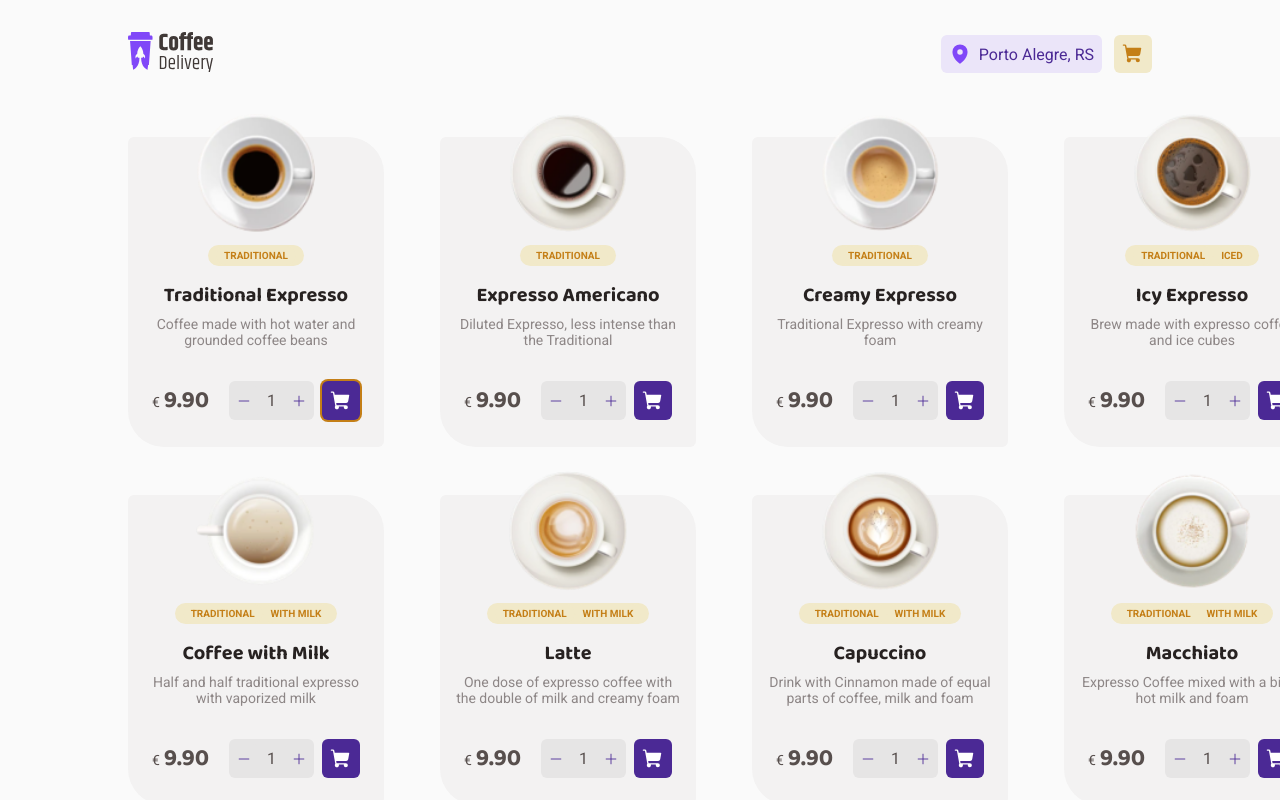
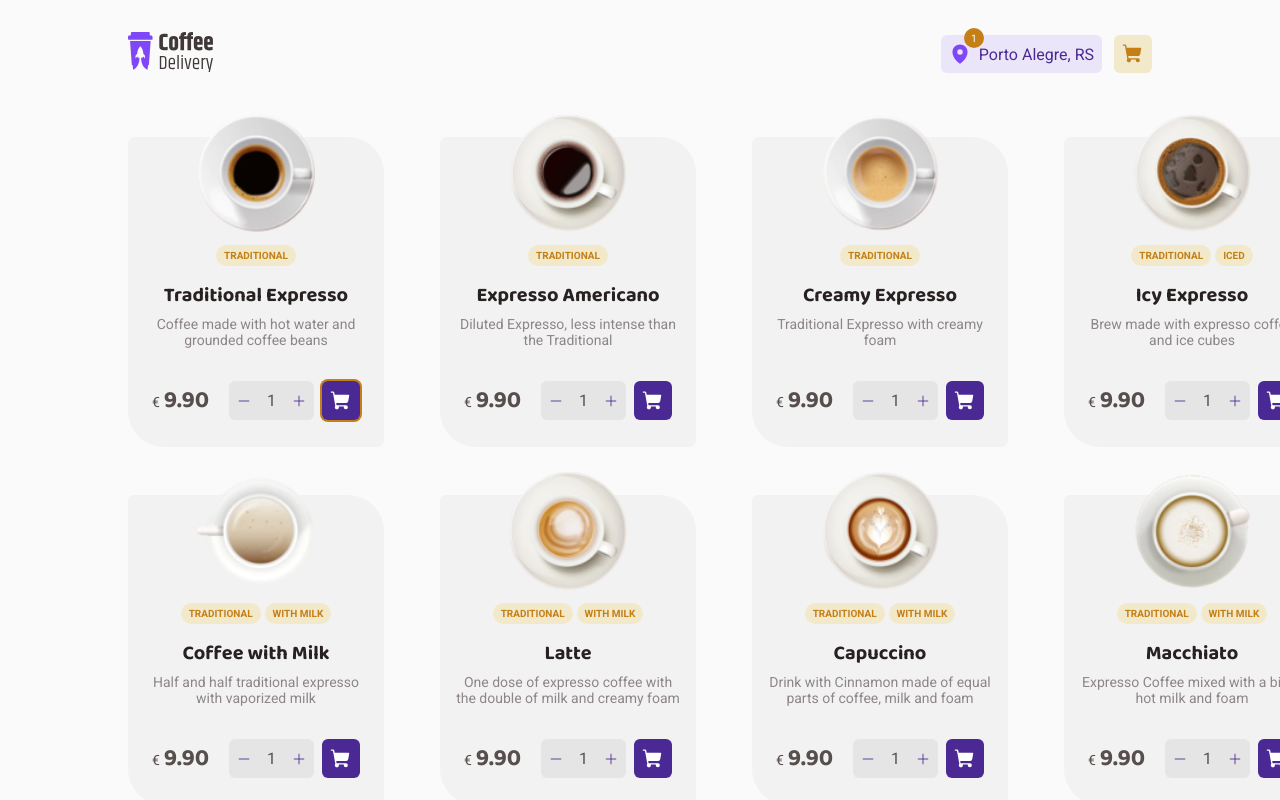
Before and after one commit to fernandofreamunde/challenge-coffee, a React (Vite) app: page / in a window 1280 px wide. Both pictures are taken after a click on the button 341 px from the left and 1064 px from the top of the page. Shown: the part 664-1464 px from the top of the page. Built offline with nearby package versions, Linux system fonts and the light colour scheme.

Commit message:
:bug: :bug: :recycle: small bgs some recycle and a badge

```diff
--- a/src/contexts/CartContext.tsx
+++ b/src/contexts/CartContext.tsx
@@ -1,6 +1,5 @@
-import { ReactNode, createContext, useReducer, useState } from 'react'
-import { Product } from '../pages/Home'
-import { CartReducer } from '../reducers/cart/reducer'
+import { ReactNode, createContext, useReducer } from 'react'
+import { CartReducer, Product } from '../reducers/cart/reducer'
 import {
   addItemToCart,
   changeQuantityOfItemInCart,
@@ -35,12 +34,12 @@ export function CartContextProvider({ children }: CartContextProviderProps) {
       return item.product === data.product
     })
 
-    if (index > -1) {
-      increaseQuantity(data.product)
+    if (index === -1) {
+      dispatch(addItemToCart(data))
       return
     }
 
-    dispatch(addItemToCart(data))
+    increaseQuantity(data.product)
   }
 
   function increaseQuantity(product: Product) {
@@ -62,7 +61,9 @@ export function CartContextProvider({ children }: CartContextProviderProps) {
     let { quantity } = cart[index]
 
     quantity = quantity - 1
-    dispatch(changeQuantityOfItemInCart({ product, quantity }))
+    if (quantity !== 0) {
+      dispatch(changeQuantityOfItemInCart({ product, quantity }))
+    }
   }
 
   function removeProduct(product: Product) {
--- a/src/layouts/DefaultLayout/index.tsx
+++ b/src/layouts/DefaultLayout/index.tsx
@@ -1,5 +1,6 @@
 import { NavLink, Outlet } from 'react-router-dom'
 import {
+  Badge,
   CartButton,
   HeaderContainer,
   LocationSelector,
@@ -8,8 +9,16 @@ import {
 } from './styles'
 import logo from '../../assets/Logo.svg'
 import { MapPin, ShoppingCart } from 'phosphor-react'
+import { useContext } from 'react'
+import { CartContext } from '../../contexts/CartContext'
 
 export function DefaultLayout() {
+  const { cart } = useContext(CartContext)
+
+  const badCounter = cart.reduce((total, item) => {
+    return total + item.quantity
+  }, 0)
+
   return (
     <div>
       <HeaderContainer>
@@ -25,6 +34,7 @@ export function DefaultLayout() {
             <NavLink to="checkout">
               <CartButton>
                 <ShoppingCart size={22} weight="fill" />
+                {badCounter > 0 ? <Badge>{badCounter}</Badge> : ''}
               </CartButton>
             </NavLink>
           </Nav>
--- a/src/layouts/DefaultLayout/styles.ts
+++ b/src/layouts/DefaultLayout/styles.ts
@@ -54,4 +54,26 @@ export const CartButton = styled.span`
 
   display: flex;
   align-items: center;
+  position: :relative;
 `
+
+export const Badge = styled.span`
+  background-color: ${(props) => props.theme['yellow-dark']};
+  color: ${(props) => props.theme.white};
+  position: absolute;
+  border-radius: 9999999px;
+  padding: 0.25rem;
+  height: 1.25rem;
+  width: 1.25rem;
+
+  display: flex;
+  flex-direction: row;
+  justify-content: center;
+  align-items: center;
+  padding: 0px;
+
+  right: 18.5rem;
+  top: 1.75rem;
+
+  font-size: 0.65rem;
+`
--- a/src/pages/CheckOut/components/CartItem/index.tsx
+++ b/src/pages/CheckOut/components/CartItem/index.tsx
@@ -1,8 +1,9 @@
 import { Minus, Plus, Trash } from 'phosphor-react'
-import { CartItemContainer, QntButton, QuantityController } from './styles'
-import { Product } from '../../../Home'
 import { useContext, useState } from 'react'
 import { CartContext } from '../../../../contexts/CartContext'
+import { ItemSeparator } from '../../styles'
+import { Product } from '../../../../reducers/cart/reducer'
+import { CartItemContainer, QntButton, QuantityController } from './styles'
 
 interface CartItemProps {
   product: Product
@@ -13,18 +14,11 @@ export function CartItem({ product, quantity }: CartItemProps) {
   const { increaseQuantity, decreaseQuantity, removeProduct } =
     useContext(CartContext)
 
-  // time to use reducers intead of this hack
-  const [amount, setAmount] = useState(quantity)
-
   function handlePlus() {
-    const result = amount + 1
-    setAmount(result)
     increaseQuantity(product)
   }
 
   function handleMinus() {
-    const result = amount - 1
-    setAmount(result < 1 ? 1 : result)
     decreaseQuantity(product)
   }
 
@@ -33,6 +27,7 @@ export function CartItem({ product, quantity }: CartItemProps) {
   }
 
   return (
+    <>
       <CartItemContainer>
         <img src={product.image} alt="" />
         <div>
@@ -42,7 +37,7 @@ export function CartItem({ product, quantity }: CartItemProps) {
               <QntButton onClick={handleMinus}>
                 <Minus size={14} weight="bold" />
               </QntButton>
-            {amount}
+              {quantity}
               <QntButton onClick={handlePlus}>
                 <Plus size={14} weight="bold" />
               </QntButton>
@@ -54,5 +49,7 @@ export function CartItem({ product, quantity }: CartItemProps) {
         </div>
         <div>€ {String(product.price / 100).padEnd(4, '0')}</div>
       </CartItemContainer>
+      <ItemSeparator />
+    </>
   )
 }
--- a/src/pages/CheckOut/index.tsx
+++ b/src/pages/CheckOut/index.tsx
@@ -5,7 +5,6 @@ import {
   CartContainer,
   CheckoutContainer,
   ItemList,
-  ItemSeparator,
   PageContainer,
   PaymentMethodContainer,
 } from './styles'
@@ -76,14 +75,11 @@ export function CheckOut() {
           <ItemList>
             {cart.map((entry) => {
               return (
-                <>
-                  <CartItem
-                    key={entry.product.id}
-                    product={entry.product}
-                    quantity={entry.quantity}
-                  />
-                  <ItemSeparator key={cart.indexOf(entry)} />
-                </>
+                <CartItem
+                  key={entry.product.id}
+                  product={entry.product}
+                  quantity={entry.quantity}
+                />
               )
             })}
           </ItemList>
--- a/src/pages/Home/components/ProductCard/index.tsx
+++ b/src/pages/Home/components/ProductCard/index.tsx
@@ -1,14 +1,15 @@
 import { Minus, Plus, ShoppingCart } from 'phosphor-react'
-import { Product } from '../..'
 import {
   CartController,
   PriceTag,
   ProductCardContainer,
   ProductInfo,
   ProductPrice,
+  ProductTag,
 } from './styles'
 import { useContext, useState } from 'react'
 import { CartContext } from '../../../../contexts/CartContext'
+import { Product } from '../../../../reducers/cart/reducer'
 
 interface ProductCardPorps {
   product: Product
@@ -39,7 +40,7 @@ export function ProductCard({ product }: ProductCardPorps) {
         <img src={product.image} alt="" />
         <span>
           {product.tags.map((tag) => {
-            return <span key={tag.name}>{tag.name}</span>
+            return <ProductTag key={tag.name}>{tag.name}</ProductTag>
           })}
         </span>
         <h3>{product.name}</h3>
--- a/src/pages/Home/components/ProductCard/styles.ts
+++ b/src/pages/Home/components/ProductCard/styles.ts
@@ -19,15 +19,8 @@ export const ProductInfo = styled.div`
   }
 
   span {
-    margin-top: 0.75rem;
-    font-weight: 700;
-    font-size: 0.625rem;
-    line-height: 130%;
-    text-transform: uppercase;
-    color: ${(props) => props.theme['yellow-dark']};
-    background-color: ${(props) => props.theme['yellow-light']};
-    padding: 0.25rem 0.5rem;
-    border-radius: 100px;
+    display: flex;
+    gap: 0.25rem;
   }
 
   h3 {
@@ -43,6 +36,18 @@ export const ProductInfo = styled.div`
     text-align: center;
   }
 `
+export const ProductTag = styled.span`
+  margin-top: 0.75rem;
+  font-weight: 700;
+  font-size: 0.625rem;
+  line-height: 130%;
+  text-transform: uppercase;
+  color: ${(props) => props.theme['yellow-dark']};
+  background-color: ${(props) => props.theme['yellow-light']};
+  padding: 0.25rem 0.5rem;
+  border-radius: 100px;
+`
+
 export const ProductPrice = styled.div`
   margin-top: 2.0625rem;
   display: flex;
```
Also changed, not shown: src/pages/Home/index.tsx (+1 -13 lines). Lines whose indentation alone changed are shown as unchanged.
